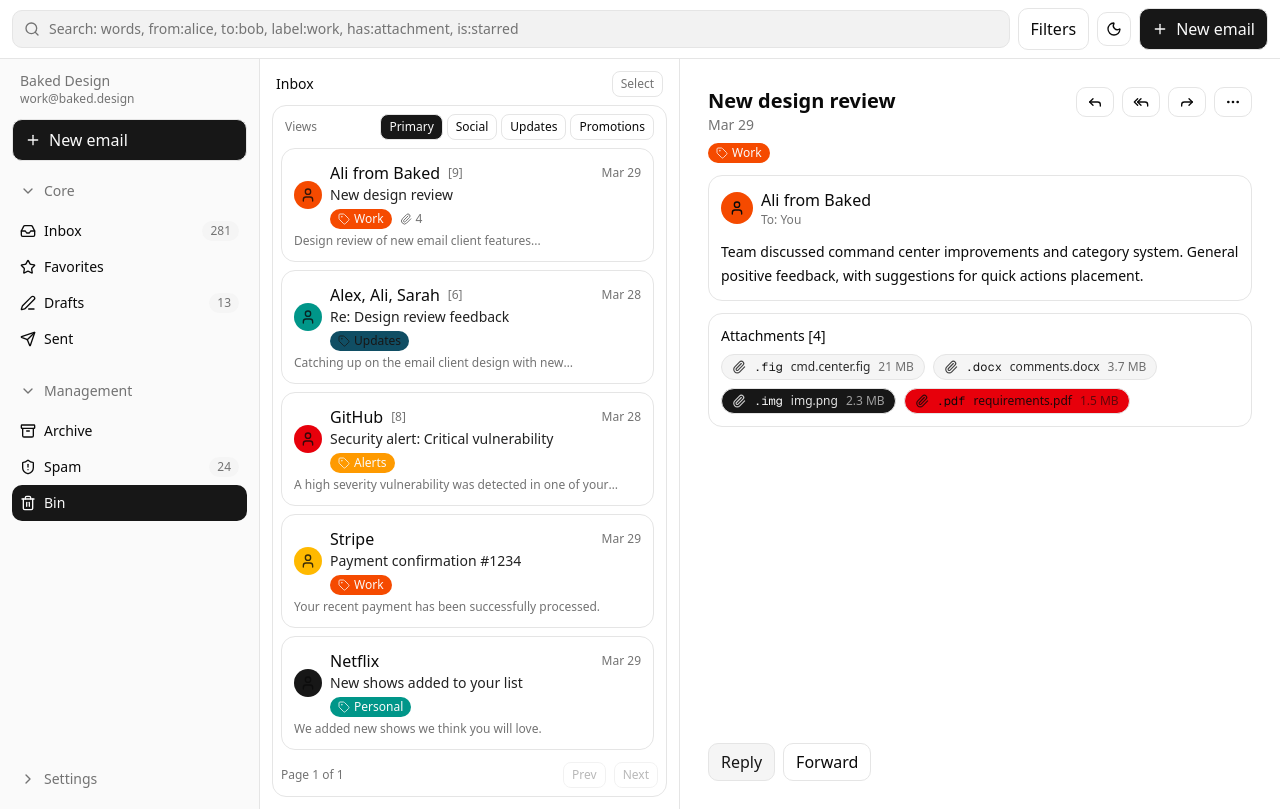
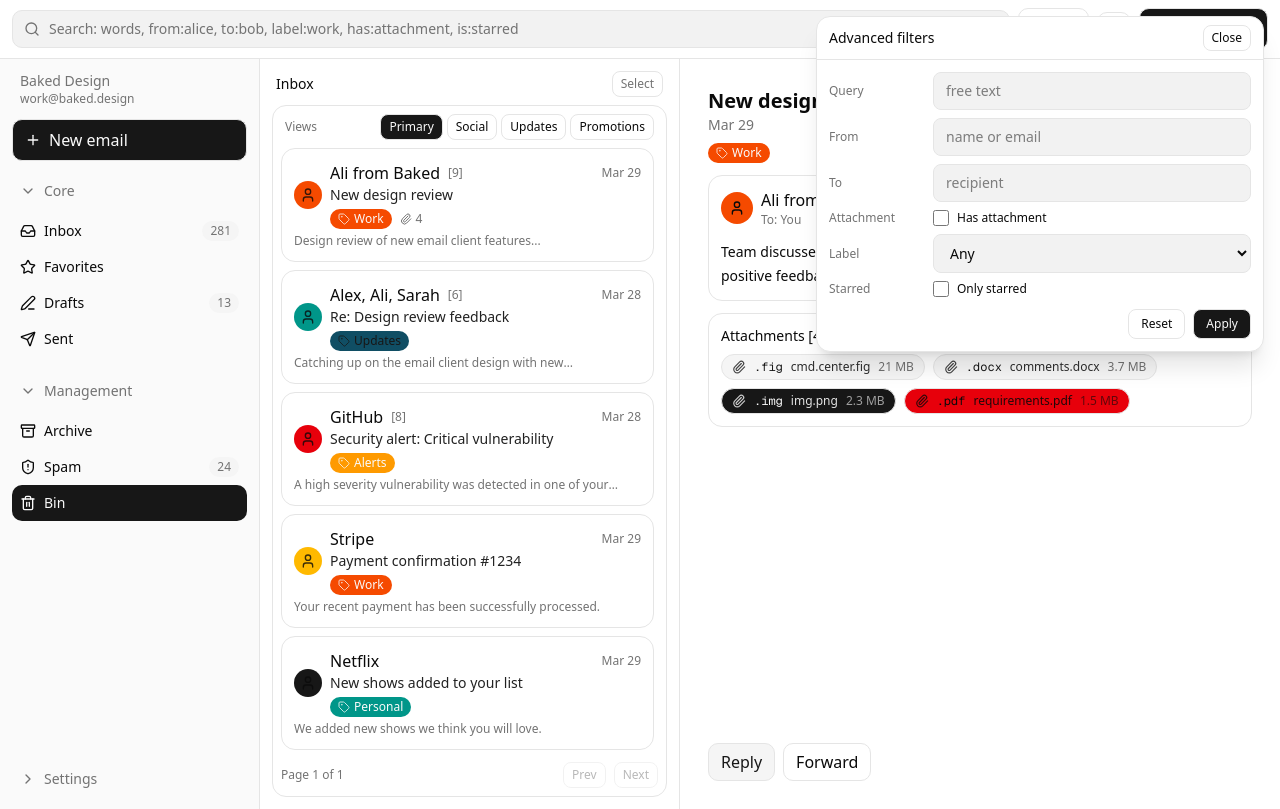
Before and after one commit to nowarelabs/nomail, a Next.js app in the folder frontend/: page / in a window 1280 px wide. Both pictures are taken after a click on the button "Filters". Built offline with nearby package versions, Linux system fonts and the light colour scheme.

Commit message:
feat: add modals to the ui

```diff
--- a/frontend/src/app/page.tsx
+++ b/frontend/src/app/page.tsx
@@ -1,8 +1,217 @@
+"use client";
+
+import { useState } from "react";
 import Image from "next/image";
 
 export default function Home() {
+  const [showNewEmailDialog, setShowNewEmailDialog] = useState(false);
+  const [showFiltersDialog, setShowFiltersDialog] = useState(false);
+
   return (
     <div className="h-full w-full bg-background text-foreground">
+      {/* New Email Dialog */}
+      {showNewEmailDialog && (
+        <section
+          role="dialog"
+          aria-modal="true"
+          aria-label="Compose email"
+          className="fixed bottom-4 right-4 w-[min(100vw-1rem,48rem)] max-w-[48rem] z-50"
+          style={{ opacity: 1, transform: 'none' }}
+        >
+          <div className="rounded-xl border bg-card shadow-2xl overflow-hidden">
+            <header className="flex items-center justify-between border-b px-3 py-2">
+              <h2 className="text-sm font-medium">New Message</h2>
+              <div className="flex items-center gap-2">
+                <button
+                  className="rounded-md border px-2 py-1 text-xs hover:bg-accent"
+                  onClick={() => setShowNewEmailDialog(false)}
+                >
+                  Close
+                </button>
+              </div>
+            </header>
+            <form className="p-3 space-y-2">
+              <div className="grid grid-cols-[4.5rem_1fr] items-center gap-2">
+                <label htmlFor="to" className="text-xs text-muted-foreground">To</label>
+                <input
+                  id="to"
+                  required
+                  placeholder="Recipient"
+                  className="w-full rounded-md border bg-input/50 px-3 py-2 text-sm"
+                  name="to"
+                />
+                <label htmlFor="from" className="text-xs text-muted-foreground">From</label>
+                <input
+                  id="from"
+                  placeholder="you@domain.com"
+                  className="w-full rounded-md border bg-input/50 px-3 py-2 text-sm"
+                  name="from"
+                />
+                <label htmlFor="cc" className="text-xs text-muted-foreground">Cc</label>
+                <input
+                  id="cc"
+                  placeholder="Add Cc"
+                  className="w-full rounded-md border bg-input/50 px-3 py-2 text-sm"
+                  name="cc"
+                />
+                <label htmlFor="bcc" className="text-xs text-muted-foreground">Bcc</label>
+                <input
+                  id="bcc"
+                  placeholder="Add Bcc"
+                  className="w-full rounded-md border bg-input/50 px-3 py-2 text-sm"
+                  name="bcc"
+                />
+                <label htmlFor="replyto" className="text-xs text-muted-foreground">Reply‑To</label>
+                <input
+                  id="replyto"
+                  placeholder="Reply-to address"
+                  className="w-full rounded-md border bg-input/50 px-3 py-2 text-sm"
+                  name="replyto"
+                />
+                <label htmlFor="subject" className="text-xs text-muted-foreground">Subject</label>
+                <input
+                  id="subject"
+                  placeholder="Subject"
+                  className="w-full rounded-md border bg-input/50 px-3 py-2 text-sm"
+                  name="subject"
+                />
+              </div>
+              <div>
+                <label htmlFor="content" className="sr-only">Message</label>
+                <textarea
+                  id="content"
+                  name="content"
+                  rows={10}
+                  placeholder="Write your message…"
+                  className="w-full rounded-md border bg-input/50 px-3 py-2 text-sm"
+                ></textarea>
+              </div>
+              <div className="flex items-center justify-between">
+                <div className="flex items-center gap-2">
+                  <button type="button" className="rounded-md border px-2 py-1 text-xs hover:bg-accent">
+                    <svg
+                      xmlns="http://www.w3.org/2000/svg"
+                      width="24"
+                      height="24"
+                      viewBox="0 0 24 24"
+                      fill="none"
+                      stroke="currentColor"
+                      strokeWidth="2"
+                      strokeLinecap="round"
+                      strokeLinejoin="round"
+                      className="lucide lucide-paperclip size-4"
+                      aria-hidden="true"
+                    >
+                      <path d="m16 6-8.414 8.586a2 2 0 0 0 2.829 2.829l8.414-8.586a4 4 0 1 0-5.657-5.657l-8.379 8.551a6 6 0 1 0 8.485 8.485l8.379-8.551"></path>
+                    </svg>
+                  </button>
+                </div>
+                <div className="flex items-center gap-2">
+                  <button type="submit" className="rounded-lg border px-3 py-1.5 bg-primary text-primary-foreground">
+                    Send
+                  </button>
+                </div>
+              </div>
+            </form>
+          </div>
+        </section>
+      )}
+
+      {/* Filters Dialog */}
+      {showFiltersDialog && (
+        <section
+          role="dialog"
+          aria-modal="true"
+          aria-label="Advanced filters"
+          className="fixed top-4 right-4 w-[min(100vw-1rem,28rem)] z-50"
+          style={{ opacity: 1, transform: 'none' }}
+        >
+          <div className="rounded-xl border bg-card shadow-xl overflow-hidden">
+            <header className="flex items-center justify-between border-b px-3 py-2">
+              <h2 className="text-sm font-medium">Advanced filters</h2>
+              <div className="flex items-center gap-2">
+                <button
+                  className="rounded-md border px-2 py-1 text-xs hover:bg-accent"
+                  onClick={() => setShowFiltersDialog(false)}
+                >
+                  Close
+                </button>
+              </div>
+            </header>
+            <form className="p-3 space-y-3">
+              <div className="grid grid-cols-[6rem_1fr] items-center gap-2">
+                <label htmlFor="q" className="text-xs text-muted-foreground">Query</label>
+                <input
+                  id="q"
+                  placeholder="free text"
+                  className="w-full rounded-md border bg-input/50 px-3 py-2 text-sm"
+                  value=""
+                />
+                <label htmlFor="from" className="text-xs text-muted-foreground">From</label>
+                <input
+                  id="from"
+                  placeholder="name or email"
+                  className="w-full rounded-md border bg-input/50 px-3 py-2 text-sm"
+                  value=""
+                />
+                <label htmlFor="to" className="text-xs text-muted-foreground">To</label>
+                <input
+                  id="to"
+                  placeholder="recipient"
+                  className="w-full rounded-md border bg-input/50 px-3 py-2 text-sm"
+                  value=""
+                />
+                <label className="text-xs text-muted-foreground">Attachment</label>
+                <div className="flex items-center gap-2">
+                  <input
+                    id="hasAtt"
+                    className="size-4"
+                    type="checkbox"
+                  />
+                  <label htmlFor="hasAtt" className="text-xs">Has attachment</label>
+                </div>
+                <label htmlFor="label" className="text-xs text-muted-foreground">Label</label>
+                <select
+                  id="label"
+                  className="w-full rounded-md border bg-input/50 px-3 py-2 text-sm"
+                >
+                  <option value="">Any</option>
+                  <option value="work">Work</option>
+                  <option value="personal">Personal</option>
+                  <option value="updates">Updates</option>
+                  <option value="alerts">Alerts</option>
+                </select>
+                <label className="text-xs text-muted-foreground">Starred</label>
+                <div className="flex items-center gap-2">
+                  <input
+                    id="isStar"
+                    className="size-4"
+                    type="checkbox"
+                  />
+                  <label htmlFor="isStar" className="text-xs">Only starred</label>
+                </div>
+              </div>
+              <div className="flex items-center justify-end gap-2">
+                <button
+                  type="button"
+                  className="rounded-md border px-3 py-1.5 text-xs hover:bg-accent"
+                  onClick={() => setShowFiltersDialog(false)}
+                >
+                  Reset
+                </button>
+                <button
+                  type="submit"
+                  className="rounded-md border px-3 py-1.5 text-xs bg-primary text-primary-foreground"
+                  onClick={() => setShowFiltersDialog(false)}
+                >
+                  Apply
+                </button>
+              </div>
+            </form>
+          </div>
+        </section>
+      )}
+
       <div className="flex items-center gap-2 px-3 py-2 border-b">
         <div className="relative flex-1">
           <svg xmlns="http://www.w3.org/2000/svg" width="24" height="24" viewBox="0 0 24 24"
@@ -17,8 +226,13 @@
             className="w-full rounded-lg bg-input/50 border px-9 py-2 text-sm placeholder:text-muted-foreground focus:outline-none"
             value="" />
         </div>
-        <button aria-label="Open advanced filters"
-          className="rounded-lg border px-3 py-2 hover:bg-accent"><span>Filters</span></button><button
+        <button
+          aria-label="Open advanced filters"
+          className="rounded-lg border px-3 py-2 hover:bg-accent"
+          onClick={() => setShowFiltersDialog(true)}
+        >
+          <span>Filters</span>
+        </button><button
           aria-label="Toggle theme" className="rounded-lg border p-2 hover:bg-accent"><svg
             xmlns="http://www.w3.org/2000/svg" width="24" height="24" viewBox="0 0 24 24" fill="none"
             stroke="currentColor" strokeWidth="2" strokeLinecap="round" strokeLinejoin="round"
@@ -27,7 +241,9 @@
               d="M20.985 12.486a9 9 0 1 1-9.473-9.472c.405-.022.617.46.402.803a6 6 0 0 0 8.268 8.268c.344-.215.825-.004.803.401">
             </path>
           </svg></button><button
-          className="rounded-lg border px-3 py-2 bg-primary text-primary-foreground hover:opacity-90">
+          className="rounded-lg border px-3 py-2 bg-primary text-primary-foreground hover:opacity-90"
+          onClick={() => setShowNewEmailDialog(true)}
+        >
           <div className="flex items-center gap-2"><svg xmlns="http://www.w3.org/2000/svg" width="24" height="24"
               viewBox="0 0 24 24" fill="none" stroke="currentColor" strokeWidth="2" strokeLinecap="round"
               strokeLinejoin="round" className="lucide lucide-plus size-4" aria-hidden="true">
@@ -42,7 +258,10 @@
             <div className="text-sm text-muted-foreground">Baked Design</div>
             <div className="text-xs text-muted-foreground">work@baked.design</div>
           </div><button
-            className="inline-flex items-center gap-2 rounded-lg border px-3 py-2 bg-primary text-primary-foreground hover:opacity-90"><svg
+            className="inline-flex items-center gap-2 rounded-lg border px-3 py-2 bg-primary text-primary-foreground hover:opacity-90"
+            onClick={() => setShowNewEmailDialog(true)}
+          >
+            <svg
               xmlns="http://www.w3.org/2000/svg" width="24" height="24" viewBox="0 0 24 24" fill="none"
               stroke="currentColor" strokeWidth="2" strokeLinecap="round" strokeLinejoin="round"
               className="lucide lucide-plus size-4" aria-hidden="true">
```
